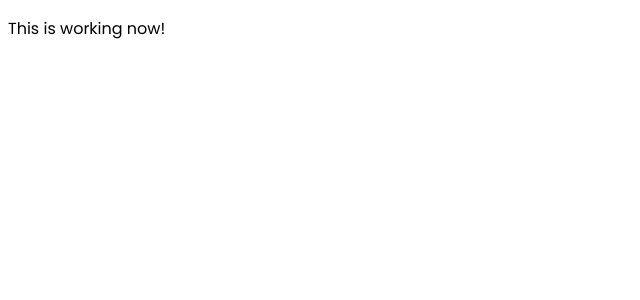
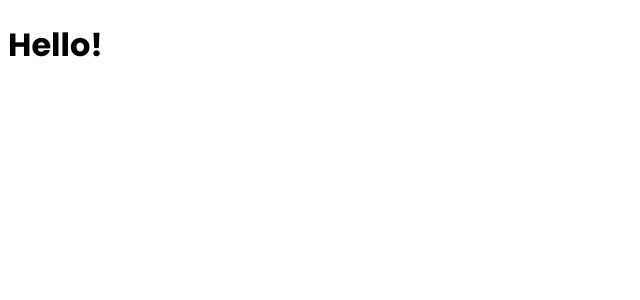
Before and after one commit to kim-jenny5/my-travelogue-frontend, a React (Create React App) app: page / in a window 1280 px wide. Shown: the top 300 px of the page, without its empty margins (0-640 px from the left). Built offline with nearby package versions, Linux system fonts and the light colour scheme.

Commit message:
got home component to sync up with app file

```diff
--- a/src/App.js
+++ b/src/App.js
@@ -1,10 +1,13 @@
 import React, { Component } from "react";
+import { Route } from "react-router";
+import Home from "./components/Home";
+// import UserContainer from "./containers/UserContainer";
 
 export default class App extends Component {
 	render() {
 		return (
 			<div className="App">
-				<p>This is working now!</p>
+				<Route exact path="/" component={Home}></Route>
 			</div>
 		);
 	}
--- /dev/null
+++ b/src/components/Home.js
@@ -0,0 +1,11 @@
+import React, { Component } from "react";
+
+export default class Home extends Component {
+	render() {
+		return (
+			<div>
+				<h1>Hello!</h1>
+			</div>
+		);
+	}
+}
--- /dev/null
+++ b/src/containers/UserContainer.js
@@ -0,0 +1,7 @@
+import React, { Component } from "react";
+
+export default class UserContainer extends Component {
+	render() {
+		return <div></div>;
+	}
+}
```
Also changed, not shown: package.json (indentation only).
